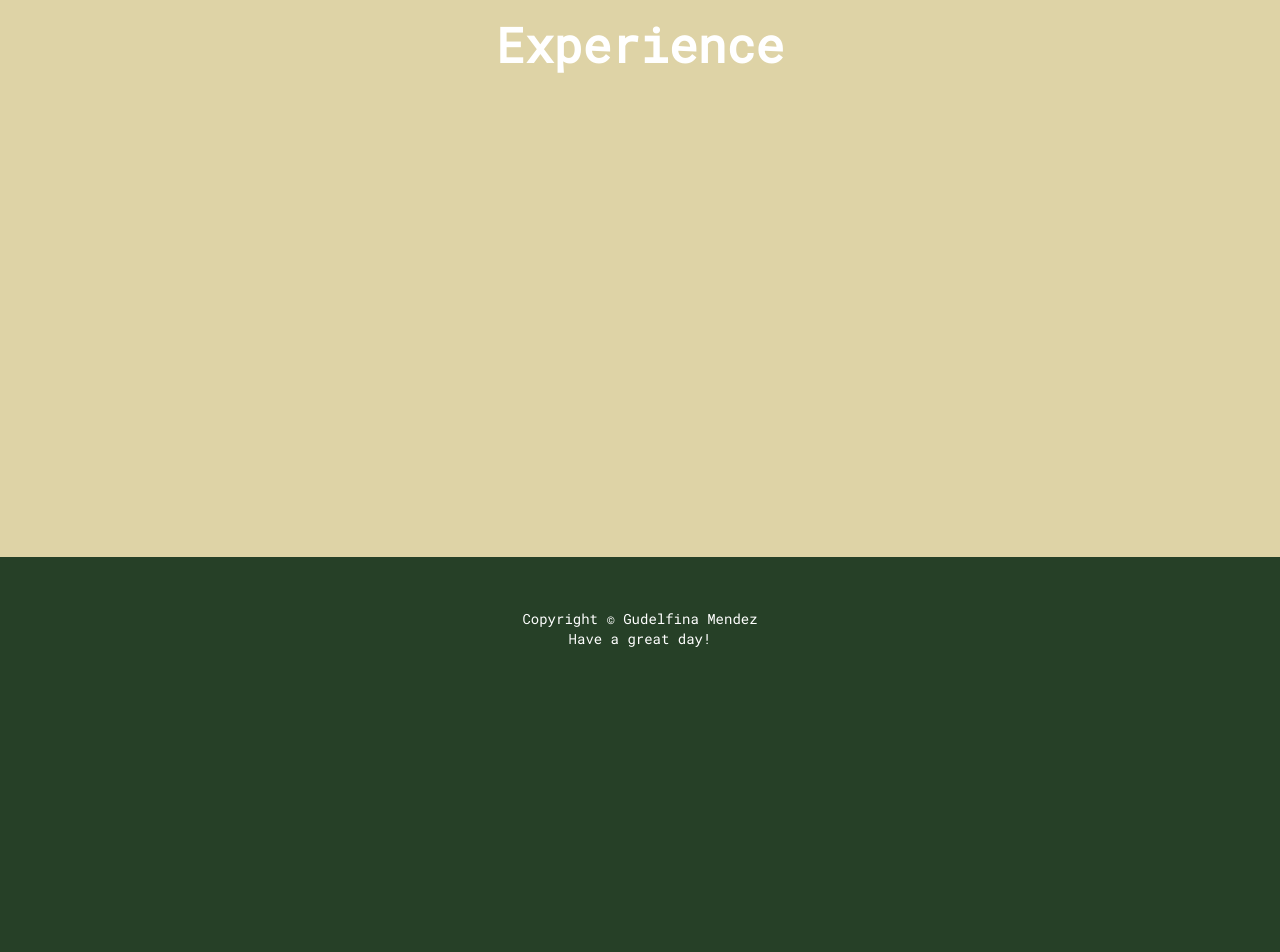
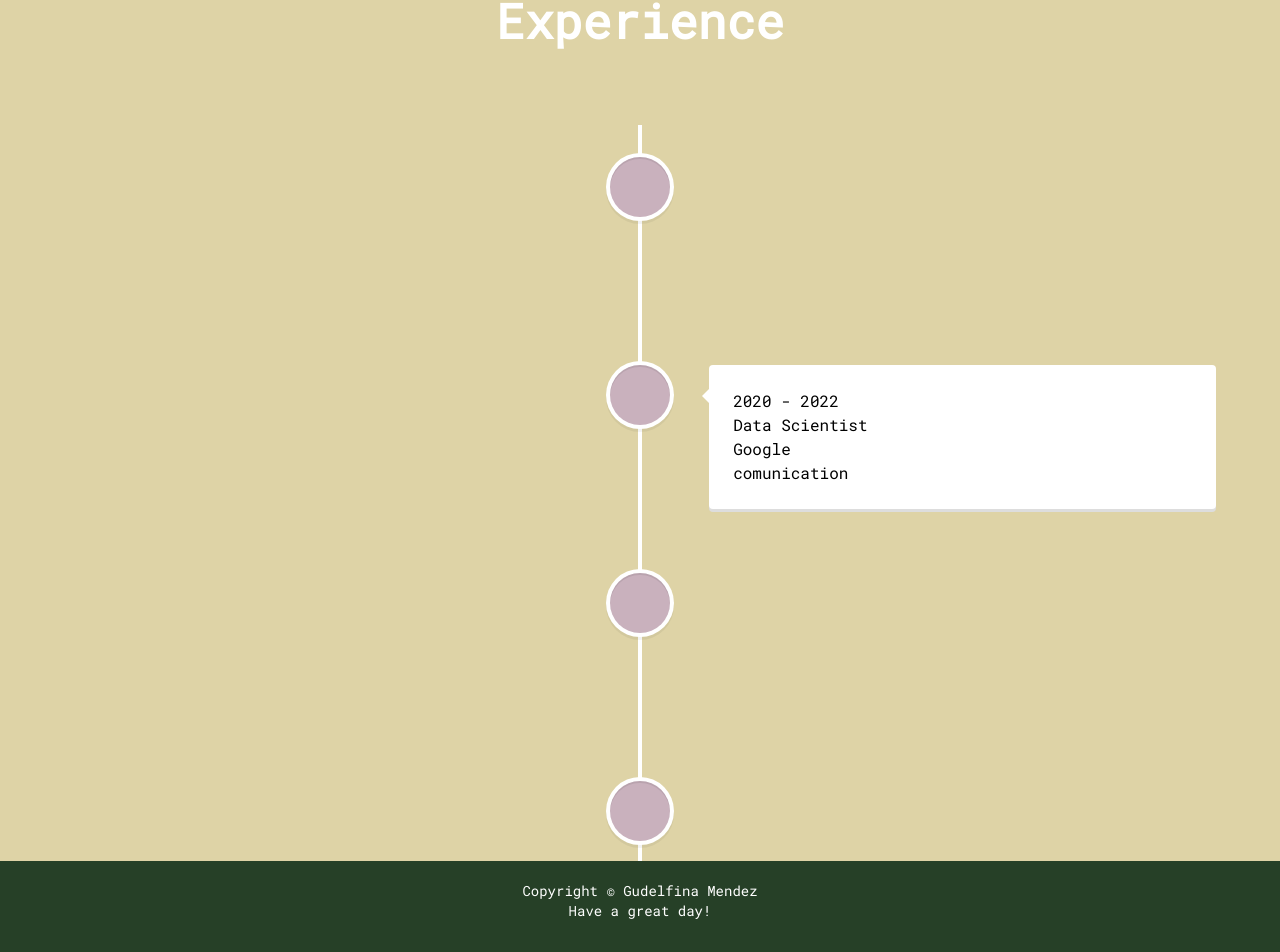
Before and after one commit to Gudelfina/portfolio, a React (Create React App) app: page / in a window 1280 px wide. Shown: the part 2281-3233 px from the top of the page. Before the commit the page ends 2970 px from the top, so only its background shows below. Built offline with nearby package versions, Linux system fonts and the light colour scheme.

Commit message:
Added experience timeline

```diff
--- a/package.json
+++ b/package.json
@@ -13,6 +13,7 @@
     "react-router-dom": "^6.11.1",
     "react-scripts": "5.0.1",
     "react-scroll": "^1.8.9",
+    "react-vertical-timeline-component": "^3.6.0",
     "web-vitals": "^2.1.4"
   },
   "scripts": {
--- a/src/components/Experience.js
+++ b/src/components/Experience.js
@@ -1,15 +1,78 @@
 import React from "react";
+import {
+  VerticalTimeline,
+  VerticalTimelineElement,
+} from "react-vertical-timeline-component";
 
+import "react-vertical-timeline-component/style.min.css";
 import "../styles/experience.css";
+
+const workData = [
+  {
+    title: "Software Developer",
+    company: "OpenAI",
+    years: "2022 - 2023",
+    skills: "comunication",
+  },
+  {
+    title: "Data Scientist",
+    company: "Google",
+    years: "2020 - 2022",
+    skills: "comunication",
+  },
+  {
+    title: "System Engineer",
+    company: "Amazon",
+    years: "2018 - 2020",
+    skills: "comunication",
+  },
+];
 
 const Experience = () => {
   return (
     <div className="bg-lightGreen">
-      <div className="wrapper mx-auto max-w-6xl">
+      <div className="wrapper">
         <div className="experience" id="experience">
           <div className="experience-header">
             <h1>Experience</h1>
           </div>
+          <VerticalTimeline animate={true}>
+            {workData.map((work, i) => (
+              <VerticalTimelineElement
+                className="vertical-timeline-element--work text-black"
+                iconStyle={{
+                  background: "#c9b1bd",
+                  color: "#fff",
+                  textAlign: "center",
+                }}
+                // icon={<i className="fab fa-angular experience-icon"></i>}
+                // key={i}
+              >
+                <h3 className="vertical-timeline-element-years text-left text-black">
+                  {work.years}
+                </h3>
+                <h3 className="vertical-timeline-element-title text-left text-black">
+                  {work.title}
+                </h3>
+                <h4 className="vertical-timeline-element-subtitle text-left text-black">
+                  {work.company}
+                </h4>
+                <h5 className="vertical-timeline-element-skills text-left text-black">
+                  {work.skills}
+                </h5>
+              </VerticalTimelineElement>
+            ))}
+            <VerticalTimelineElement
+              iconStyle={{
+                background: "#c9b1bd",
+                color: "#fff",
+                textAlign: "center",
+              }}
+              // icon={
+              //   <i className="fas fa-hourglass-start mx-auto experience-icon"></i>
+              // }
+            />
+          </VerticalTimeline>
         </div>
       </div>
     </div>
--- a/src/styles/Projects.css
+++ b/src/styles/Projects.css
@@ -3,7 +3,7 @@
 } */
 
 .projects {
-  @apply mx-auto flex-nowrap flex-row justify-center h-full max-w-6xl py-8 m-9 text-black;
+  @apply mx-auto flex-nowrap flex-row justify-center h-max max-w-6xl py-8 m-9 text-black;
 }
 
 .projects-header {
--- a/src/styles/experience.css
+++ b/src/styles/experience.css
@@ -1,12 +1,13 @@
-.experience {
-  @apply mx-auto flex-nowrap flex-row flex h-full max-w-6xl py-8 m-8 text-white;
-  height: 600px;
+/* .experience {
+  @apply mx-auto flex-nowrap flex-row flex max-w-6xl py-8 m-8 text-white;
+
 }
 
 .experience > div {
   @apply w-full md:w-full;
-}
+} */
 
 .experience-header {
-  @apply h-auto w-auto m-8 text-4xl text-center text-white font-extrabold md:text-5xl lg:text-5xl;
+  @apply mb-20 pt-10 text-4xl text-center text-white font-extrabold md:text-5xl lg:text-5xl;
 }
+/* height: 600px; */
--- a/tailwind.config.js
+++ b/tailwind.config.js
@@ -22,7 +22,7 @@ module.exports = {
         darkGreen: "#3c5233",
         lightGray: "#E3DBDB",
         lightPurple: "#b5838d",
-        modalPurple: "c9b1bd",
+        modalPurple: "#c9b1bd",
       },
       dropShadow: {
         "2xl": "0 0px 10px #b5838d",
```
Also changed, not shown: 1 other file (tests, documents, lock files or other folders).
